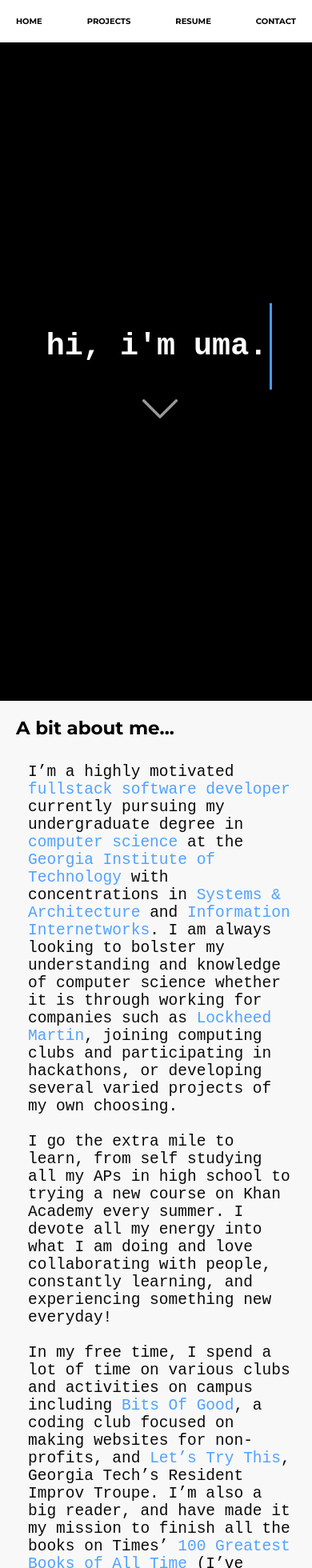
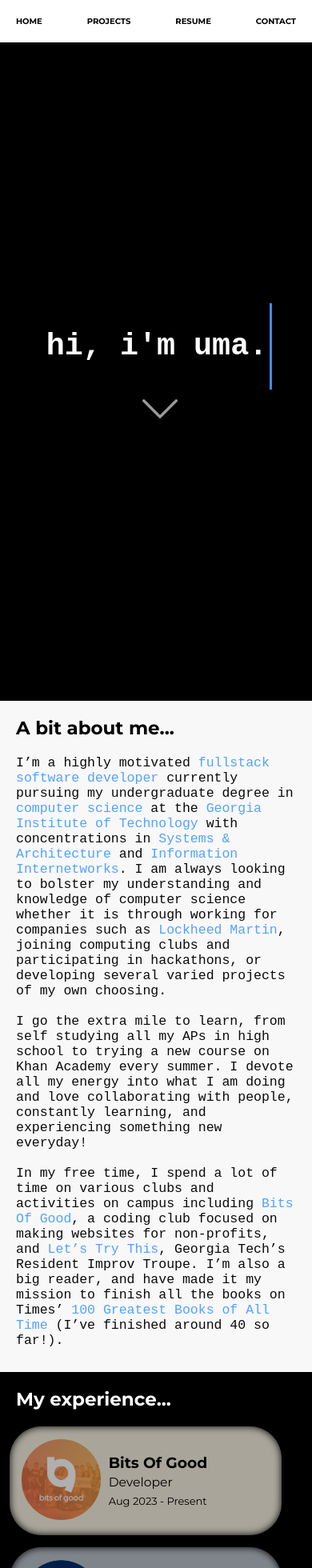
Before and after one commit to uma-anand/personal-website, a Next.js app in the folder personal-website/: page / in a window 390 px wide. Shown: the top 1960 px of the page at 80% size. Built offline with nearby package versions, Linux system fonts and the light colour scheme.

Commit message:
feat: adjustable about text, bubbles pt 3

```diff
--- a/personal-website/src/app/globals.css
+++ b/personal-website/src/app/globals.css
@@ -181,10 +181,14 @@
   align-items: center;
   gap: 10px;
   padding: 15px;
-  width: 380px;
+  min-width: 310px;
   color: black;
   border-radius: 40px;
   font-family: 'Montserrat';
+}
+
+.landinghome .bubble {
+  width: 380px;
 }
 
 .bubble-text {
@@ -384,44 +388,7 @@
   padding:25px;
 }
 
-@media screen and (max-width: 768px) {
-  .projects-flex {
-    flex-wrap: wrap;
-  }
-  .projects-flex-left {
-    width: 100%;
-  }
-  .projects-flex-right {
-    width: 100%;
-  }
-  #align-right {
-    flex-wrap: wrap-reverse;
-  }
-  .right-space {
-    display: none;
-  }
-  .landinghome {
-    padding-top: 70px;
-  }
-  .homeImage {
-    display: none;
-  }
-  .projects-flex-right h3 {
-    font-size: 15px;
-  }
-  .bubble {
-    width: 320px;
-  }
-}
 
-@media screen and (max-width: 768px) {
-  .bubble {
-    width: 305px;
-  }
-  .landingheader {
-    font-size: 4.5em;
-  }
-}
 
 ul {
   margin-top: 0;
@@ -468,3 +435,50 @@
   0% { opacity: 0; }
   100% { opacity: 1; }
 }
+
+@media screen and (max-width: 768px) {
+  .projects-flex {
+    flex-wrap: wrap;
+  }
+  .projects-flex-left {
+    width: 100%;
+  }
+  .projects-flex-right {
+    width: 100%;
+  }
+  #align-right {
+    flex-wrap: wrap-reverse;
+  }
+  .right-space {
+    display: none;
+  }
+  .landinghome {
+    padding-top: 70px;
+  }
+  .homeImage {
+    display: none;
+  }
+  .projects-flex-right h3 {
+    font-size: 15px;
+  }
+  .landinghome .bubble {
+    width: 320px;
+  }
+  .landinghome {
+    padding-left: 4%;
+  }
+  #about-text {
+    font-size: 11px;
+    padding-left: 20px;
+    padding-top: 0px;
+  }
+}
+
+@media screen and (max-width: 360px) {
+  .landinghome .bubble {
+    width: 250px;
+  }
+  .landingheader {
+    font-size: 4.5em;
+  }
+}
```
